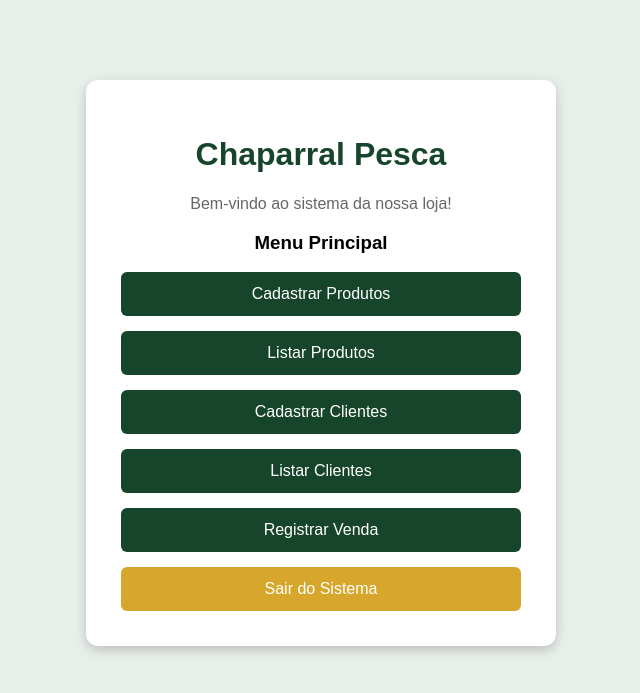
After one commit to monique0514/Loja-Chaparrral-Pesca, a PHP site: page /principal.php in a window 1280 px wide. The commit adds this page. Shown: the top 693 px of the page, without its empty margins (319-959 px from the left). Run offline with PHP 8.4, Linux system fonts and the light colour scheme.

Commit message:
principal,verificar

```diff
--- /dev/null
+++ b/codigo/principal.php
@@ -0,0 +1,88 @@
+
+<!DOCTYPE html>
+<html lang="pt-br">
+
+<head>
+    <meta charset="UTF-8">
+    <meta name="viewport" content="width=device-width, initial-scale=1.0">
+
+    <title>Chaparral Pesca - Página Principal</title>
+
+    <style>
+        body {
+            background-color: #e8eee9;
+            font-family: Arial, sans-serif;
+            margin: 0;
+            padding: 0;
+        }
+
+        .container {
+            width: 400px;
+            margin: 80px auto;
+            background-color: white;
+            padding: 35px;
+            border-radius: 12px;
+            text-align: center;
+            box-shadow: 0px 4px 12px #00000030;
+        }
+
+        h1 {
+            color: #17452c;
+        }
+
+        p {
+            color: #666;
+        }
+
+        a {
+            display: block;
+            background-color: #17452c;
+            color: white;
+            padding: 13px;
+            margin-top: 15px;
+            border-radius: 6px;
+            text-decoration: none;
+        }
+
+        a:hover {
+            background-color: #286b43;
+        }
+
+        .sair {
+            background-color: #d6a72c;
+            color: white;
+        }
+
+        .sair:hover {
+            background-color: #b88c1e;
+        }
+    </style>
+
+</head>
+
+<body>
+
+    <div class="container">
+
+        <h1>Chaparral Pesca</h1>
+
+        <p>Bem-vindo ao sistema da nossa loja!</p>
+
+        <h3>Menu Principal</h3>
+
+        <a href="form_produto.php">Cadastrar Produtos</a>
+
+        <a href="listar_produtos.php">Listar Produtos</a>
+
+        <a href="form_cliente.php">Cadastrar Clientes</a>
+
+        <a href="listar_clientes.php">Listar Clientes</a>
+
+        <a href="form_venda.php">Registrar Venda</a>
+
+        <a href="logout.php" class="sair">Sair do Sistema</a>
+
+    </div>
+
+</body>
+</html>
```
Also changed, not shown: codigo/verificar_login.php (line endings or trailing spaces).
